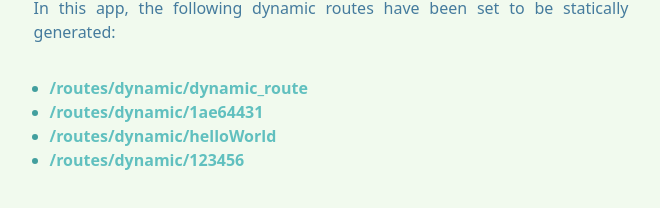
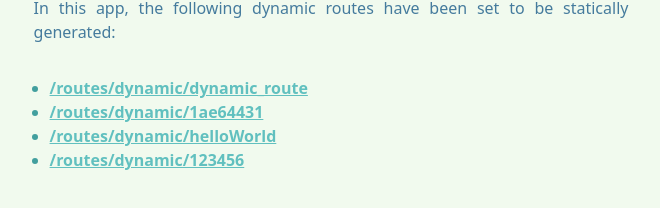
Before and after one commit to cragtok/next_js_features_app, a Next.js app: page /routes/dynamic in a window 1280 px wide. Shown: the part 1202-1410 px from the top of the page, without its empty margins (309-969 px from the left). Built offline with nearby package versions, Linux system fonts and the light colour scheme.

Commit message:
feat: standardize Link styles

```diff
--- a/app/(home)/page.tsx
+++ b/app/(home)/page.tsx
@@ -1,8 +1,7 @@
 import { PageWrapper } from "@/components/general/PageWrapper";
 import SiteLinks from "./SiteLinks";
-import Link from "next/link";
 import ParagraphWrapper from "@/components/general/ParagraphWrapper";
-import TextAccentWrapper from "@/components/general/TextAccentWrapper";
+import LinkWrapper from "@/components/general/LinkWrapper";
 
 export default function Page() {
     return (
@@ -17,9 +16,9 @@ export default function Page() {
             <ParagraphWrapper classNameOverride="max-w-md">
                 To see the code or run the app on your machine, check out the
                 Github repo:{" "}
-                <TextAccentWrapper>
-                    <Link href="www.github.com">https://github.com</Link>
-                </TextAccentWrapper>
+                <LinkWrapper href="https://www.github.com">
+                    github.com
+                </LinkWrapper>
             </ParagraphWrapper>
 
             <div className="w-full max-w-screen-md md:mx-auto mt-10">
--- a/app/rendering/ssr/page.tsx
+++ b/app/rendering/ssr/page.tsx
@@ -2,11 +2,11 @@ import { PageWrapper } from "@/components/general/PageWrapper";
 import ParagraphWrapper from "@/components/general/ParagraphWrapper";
 import { SectionWrapper } from "@/components/general/SectionWrapper";
 import TextAccentWrapper from "@/components/general/TextAccentWrapper";
-import Link from "next/link";
 import { Skeleton } from "@/components/ui/skeleton";
 import { Suspense } from "react";
 import QuoteCard from "./QuoteCard";
 import { Card, CardContent } from "@/components/ui/card";
+import LinkWrapper from "@/components/general/LinkWrapper";
 
 export default function Page() {
     const QuoteSkeleton = () => (
@@ -51,16 +51,10 @@ export default function Page() {
                 classNameOverride="gap-12"
             >
                 <ParagraphWrapper>
-                    To demonstrate SSR, this page will fetch a random quote from
-                    the{" "}
-                    <TextAccentWrapper>
-                        <Link
-                            href="https://thequoteshub.com/api/"
-                            className="underline hover:text-accent-700"
-                        >
-                            The Quotes Hub API
-                        </Link>
-                    </TextAccentWrapper>{" "}
+                    To demonstrate SSR, this page will fetch a random quote from{" "}
+                    <LinkWrapper href="https://thequoteshub.com/api/">
+                        The Quotes Hub API
+                    </LinkWrapper>{" "}
                     each time it is refreshed:
                 </ParagraphWrapper>
 
--- a/app/routes/dynamic/page.tsx
+++ b/app/routes/dynamic/page.tsx
@@ -1,10 +1,10 @@
-import Link from "next/link";
 import { DynamicRouteForm } from "./DynamicRouteForm";
 import FolderStructureCards from "../FolderStructureCards";
 import { PageWrapper } from "@/components/general/PageWrapper";
 import ParagraphWrapper from "@/components/general/ParagraphWrapper";
 import TextAccentWrapper from "@/components/general/TextAccentWrapper";
 import { SectionWrapper } from "@/components/general/SectionWrapper";
+import LinkWrapper from "@/components/general/LinkWrapper";
 
 export default function Page() {
     return (
@@ -80,36 +80,24 @@ export default function Page() {
 
                 <ul className="text-left list-disc max-w-prose list-outside pl-4 marker:text-accent-700">
                     <li>
-                        <Link
-                            href="/routes/dynamic/dynamic_route"
-                            className="text-accent-500 font-semibold hover:underline"
-                        >
+                        <LinkWrapper href="/routes/dynamic/dynamic_route">
                             /routes/dynamic/dynamic_route
-                        </Link>
+                        </LinkWrapper>
                     </li>
                     <li>
-                        <Link
-                            href="/routes/dynamic/1ae64431"
-                            className="text-accent-500 font-semibold hover:underline"
-                        >
+                        <LinkWrapper href="/routes/dynamic/1ae64431">
                             /routes/dynamic/1ae64431
-                        </Link>
+                        </LinkWrapper>
                     </li>
                     <li>
-                        <Link
-                            href="/routes/dynamic/helloWorld"
-                            className="text-accent-500 font-semibold hover:underline"
-                        >
+                        <LinkWrapper href="/routes/dynamic/helloWorld">
                             /routes/dynamic/helloWorld
-                        </Link>
+                        </LinkWrapper>
                     </li>
                     <li>
-                        <Link
-                            href="/routes/dynamic/123456"
-                            className="text-accent-500 font-semibold hover:underline"
-                        >
+                        <LinkWrapper href="/routes/dynamic/123456">
                             /routes/dynamic/123456
-                        </Link>
+                        </LinkWrapper>
                     </li>
                 </ul>
             </SectionWrapper>
--- /dev/null
+++ b/components/general/LinkWrapper.tsx
@@ -0,0 +1,24 @@
+import clsx from "clsx";
+import Link from "next/link";
+import React from "react";
+import { twMerge } from "tailwind-merge";
+
+interface Props {
+    classNameOverride?: string;
+    children: React.ReactNode;
+    href: string;
+}
+export default function LinkWrapper({
+    classNameOverride,
+    children,
+    href,
+}: Props) {
+    const defaultStyles =
+        "text-accent-500 font-semibold whitespace-normal break-words inline-block underline hover:text-accent-700";
+    const mergedStyles = twMerge(clsx(defaultStyles, classNameOverride));
+    return (
+        <Link href={href} className={mergedStyles}>
+            {children}
+        </Link>
+    );
+}
```
Also changed, not shown: 1 other file (tests, documents, lock files or other folders).
